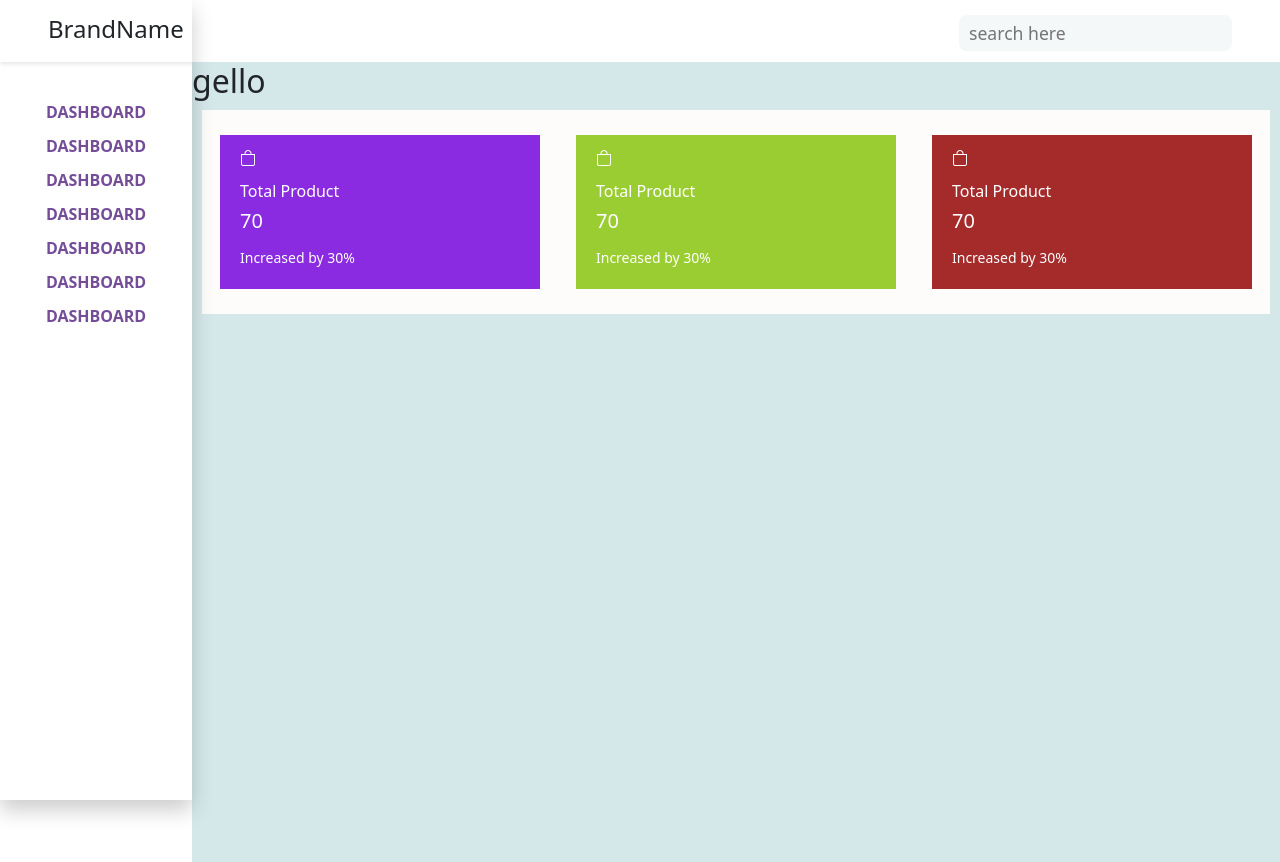
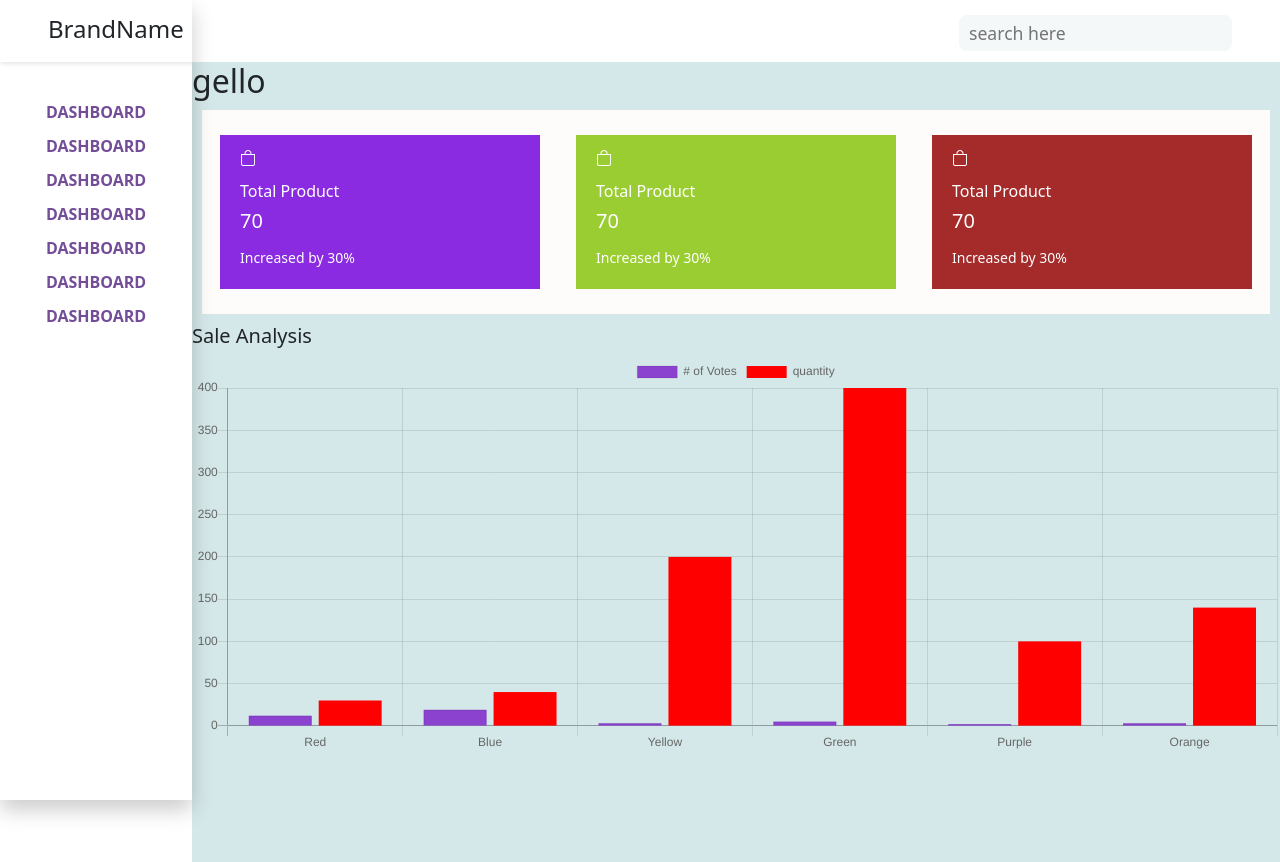
Before and after one commit to Dev-Arif-sys/cloth-ecommerce-ui, a React (Create React App) app: page /dashboard in a window 1280 px wide. Built offline with nearby package versions, Linux system fonts and the light colour scheme.

Commit message:
changed dashboard

```diff
--- a/package.json
+++ b/package.json
@@ -7,8 +7,10 @@
     "@testing-library/react": "^12.1.3",
     "@testing-library/user-event": "^13.5.0",
     "bootstrap": "^5.1.3",
+    "chart.js": "^2.9.4",
     "react": "^17.0.2",
     "react-bootstrap": "^2.2.0",
+    "react-chartjs-2": "^2.10.0",
     "react-dom": "^17.0.2",
     "react-router-dom": "^6.2.2",
     "react-scripts": "5.0.0",
--- a/src/Components/DashboardComponents/DashboardContent/DashboardContent.js
+++ b/src/Components/DashboardComponents/DashboardContent/DashboardContent.js
@@ -1,5 +1,6 @@
 import React from 'react';
 import SalesAnalysis from '../SalesAnalysis/SalesAnalysis';
+import SalesChart from '../SalesAnalysis/SalesChart/SalesChart';
 import './DashboardContent.css';
 
 const DashboardContent = ({setBar}) => {
@@ -16,6 +17,7 @@ const DashboardContent = ({setBar}) => {
             <div className='dashboard-content' onClick={()=>setBar(false)}>
                 <h2>gello</h2>
                <SalesAnalysis></SalesAnalysis>
+               <SalesChart></SalesChart>
             </div>
 
         </div>
--- a/src/Components/DashboardComponents/SalesAnalysis/SalesChart/SalesChart.js
+++ b/src/Components/DashboardComponents/SalesAnalysis/SalesChart/SalesChart.js
@@ -0,0 +1,53 @@
+import React from 'react';
+import { Bar } from 'react-chartjs-2';
+
+
+const SalesChart = () => {
+    return (
+        <div>
+            <div><h5>Sale Analysis</h5></div>
+            <div>
+              <Bar
+              height={400}
+              width={600}
+              data={{
+                labels: ['Red', 'Blue', 'Yellow', 'Green', 'Purple', 'Orange'],
+                datasets: [{
+                    label: '# of Votes',
+                    data: [12, 19, 3, 5, 2, 3],
+                    backgroundColor:"rgb(139, 66, 207)",
+                    borderWidth: 1
+
+                },
+                {
+                    label:'quantity',
+                    data:[30,40,200,400,100,140],
+                    backgroundColor:"red"
+                }
+
+
+            ]
+            }
+
+
+              }
+              options={{
+                  maintainAspectRatio:false,
+                  scales:{
+                      yAxes:[
+                          {
+                              ticks:{
+                                  beginAtZero:true
+                              }
+                          }
+                      ]
+                  }
+              }}
+              />
+            </div>
+
+        </div>
+    );
+};
+
+export default SalesChart;
```
Also changed, not shown: 1 other file (tests, documents, lock files or other folders).
